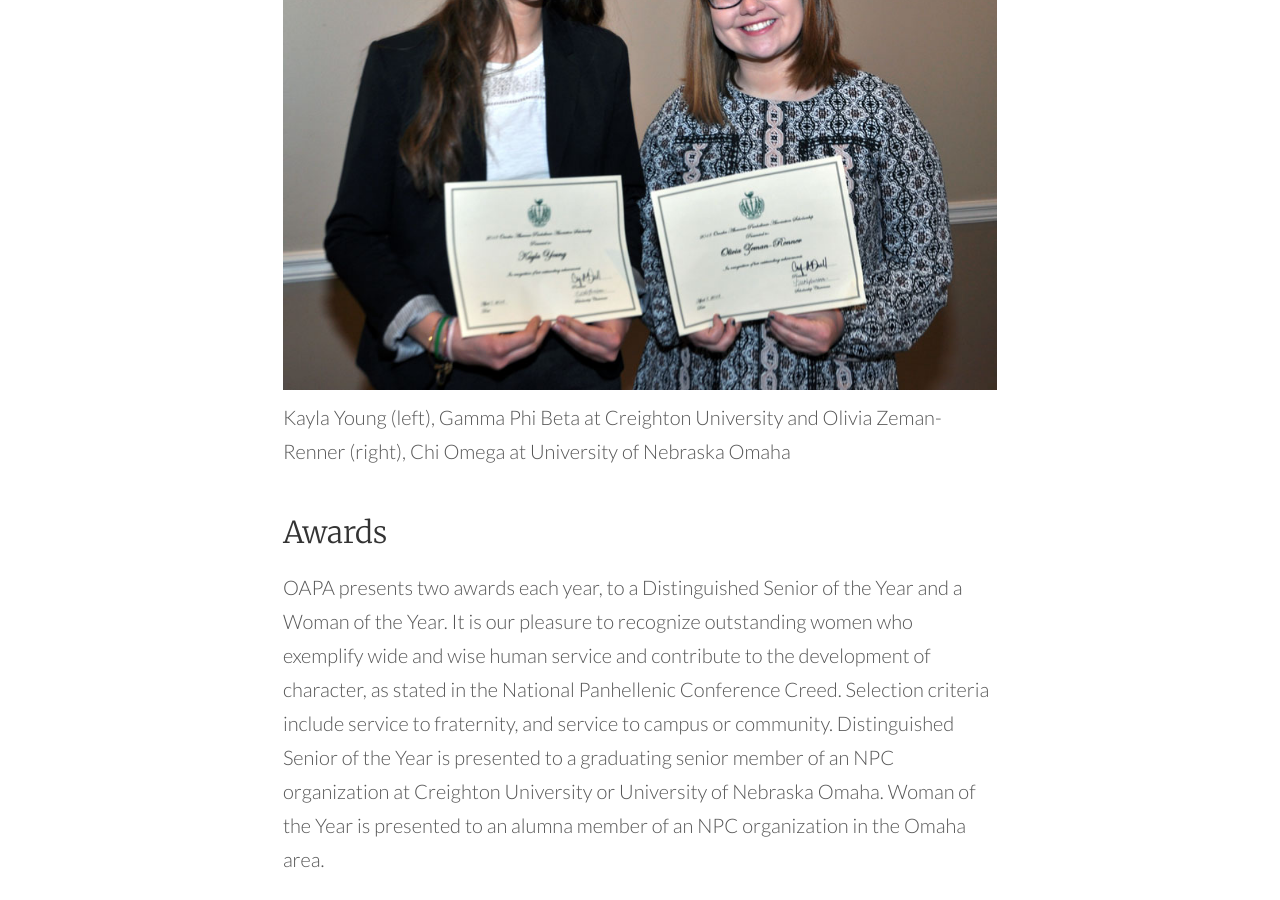
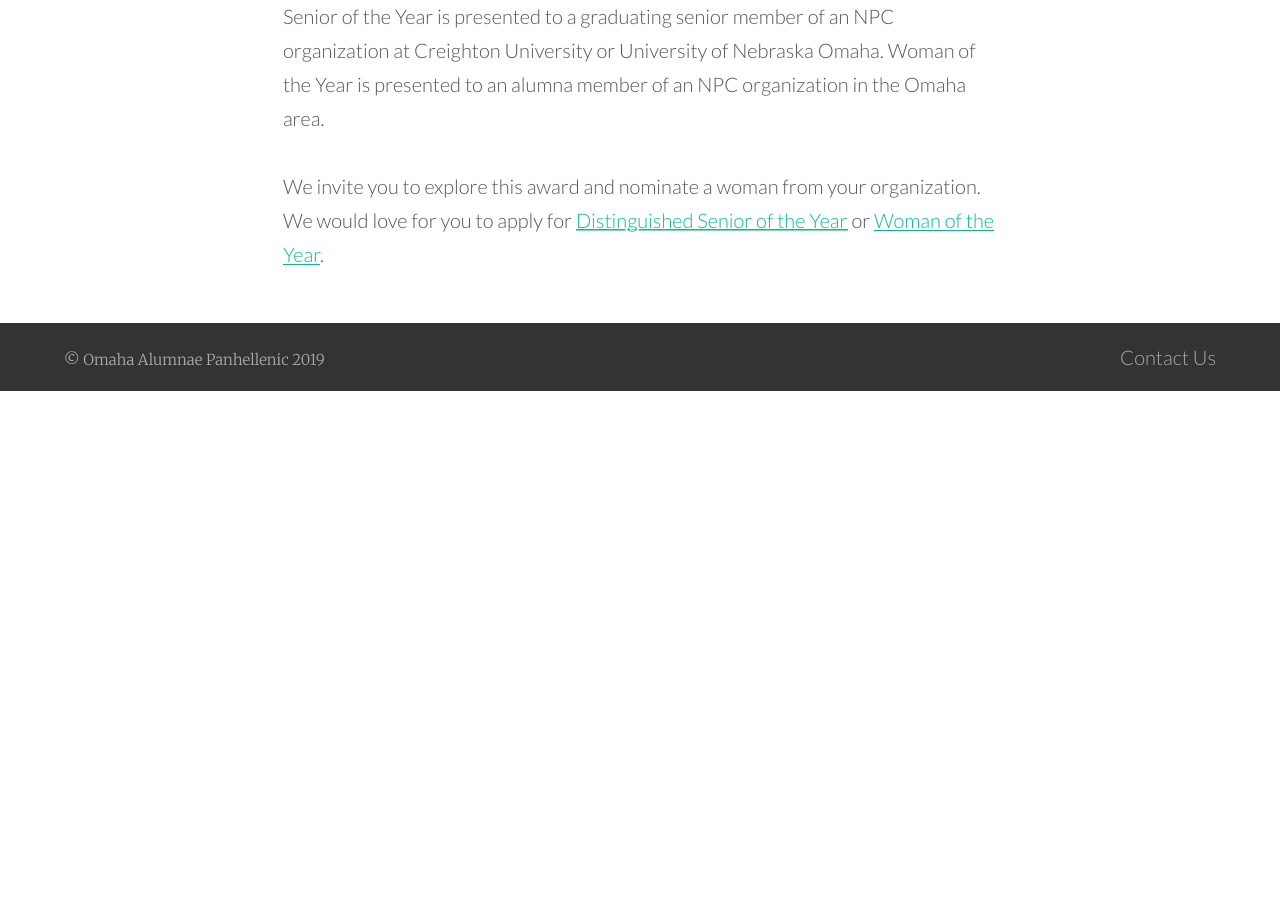
Before and after one commit to courtneyxann/oapa, a Jekyll site: the page built from docs/applications.md, in a window 1280 px wide and 900 px high, scrolled down 1175 px. Built offline with Jekyll 4.4.1, drawn with Linux system fonts in a browser that asks for light colours; after the commit the page ends 1566 px from its top, so only the background shows below that; some of the changed text lies outside the part shown.

Commit message:
updating applications page.

```diff
--- a/docs/applications.md
+++ b/docs/applications.md
@@ -9,22 +9,8 @@
 
 We invite you to apply for this [scholarship](https://docs.google.com/document/d/1RMkFdp1iuioF65wEmGc1DMHGds8wnQsksiEwVZBSNl8/edit?usp=sharing), and encourage you to spread the word to other sorority women!
 
-#### 2018 scholarship winners
-
-![image of the 2018 scholarship winners]({{ site.github.url }}/assets/scholarship-winners2018.jpg)
-Kayla Young (left), Gamma Phi Beta at Creighton University and Olivia Zeman-Renner (right), Chi Omega at University of Nebraska Omaha
-
 ### Awards
 
 OAPA presents two awards each year, to a Distinguished Senior of the Year and a Woman of the Year. It is our pleasure to recognize outstanding women who exemplify wide and wise human service and contribute to the development of character, as stated in the National Panhellenic Conference Creed. Selection criteria include service to fraternity, and service to campus or community. Distinguished Senior of the Year is presented to a graduating senior member of an NPC organization at Creighton University or University of Nebraska Omaha. Woman of the Year is presented to an alumna member of an NPC organization in the Omaha area.
 
 We invite you to explore this award and nominate a woman from your organization. We would love for you to apply for [Distinguished Senior of the Year](https://docs.google.com/forms/d/e/1FAIpQLSfyWcGoQDwPSZZ8pCApkNePvSnd8dcCpwBWdVQ1Uy0MBBMfzA/viewform?usp=sf_link) or [Woman of the Year](https://docs.google.com/document/d/19TyVKB_DQLnpUTzrUdlrnGxLPjNH9ET6BqU9CoGeg0A/edit?usp=sharing).
-
-#### 2018 Distinguished Senior of the Year
-
-Claire Knutson, Pi Beta Phi, Creighton University
-
-
-#### 2018 Woman of the Year
-
-Michaela Proper, Chi Omega
```
